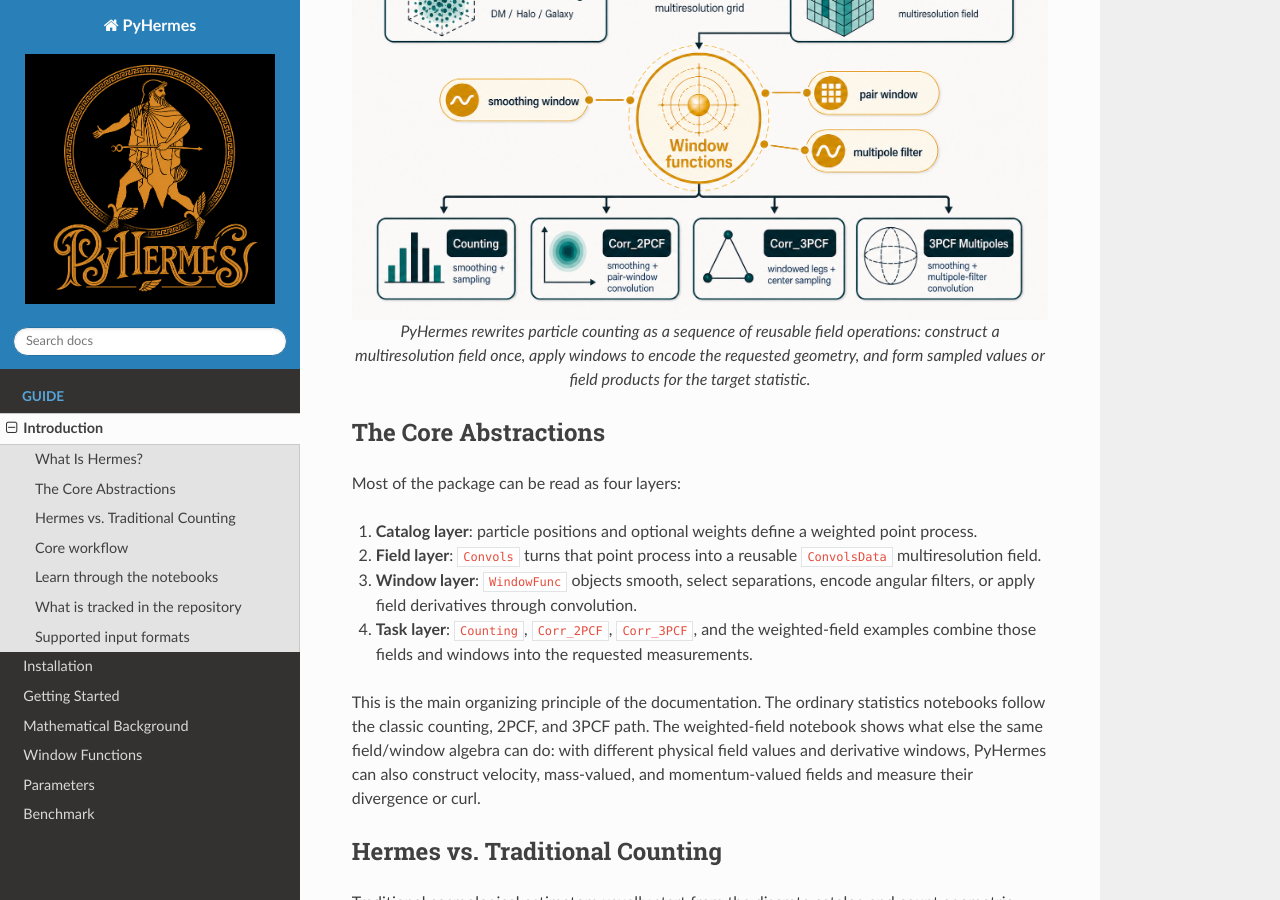
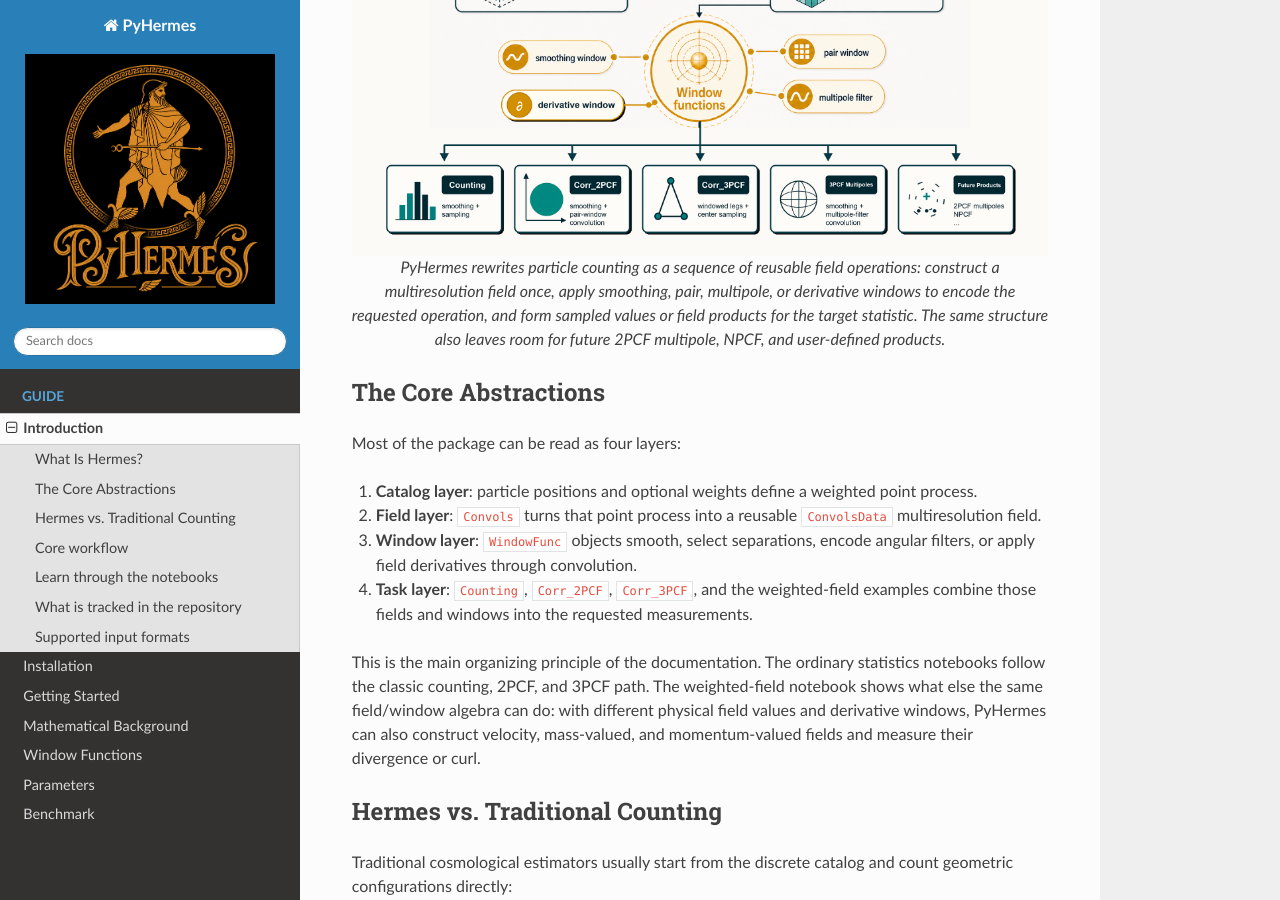
Before and after one commit to SYSUSPA-Projects/PyHermes, a Sphinx documentation site: the page built from docs/intro.rst, in a window 1280 px wide and 900 px high, scrolled down 791 px. Built offline with Sphinx 7.4.7 and the Read the Docs theme 3.1.0, drawn with Linux system fonts in a browser that asks for light colours.

Commit message:
Add pyhermes workflow diagram image to documentation

```diff
--- a/docs/intro.rst
+++ b/docs/intro.rst
@@ -28,14 +28,16 @@ You start from a particle catalog, project it onto a multiresolution grid, and
 then reuse that field for downstream measurements instead of rereading the raw
 catalog for every task.
 
-.. figure:: _static/pyhermes_workflow.png
+.. figure:: _static/pyhermes_workflow_v2.png
    :alt: PyHermes field and window workflow
    :align: center
 
    PyHermes rewrites particle counting as a sequence of reusable field
-   operations: construct a multiresolution field once, apply windows to encode
-   the requested geometry, and form sampled values or field products for the
-   target statistic.
+   operations: construct a multiresolution field once, apply smoothing,
+   pair, multipole, or derivative windows to encode the requested operation,
+   and form sampled values or field products for the target statistic. The
+   same structure also leaves room for future 2PCF multipole, NPCF, and
+   user-defined products.
 
 
 The Core Abstractions
```
Also changed, not shown: docs/_static/pyhermes_workflow_v2.png (added), 1 other file.
